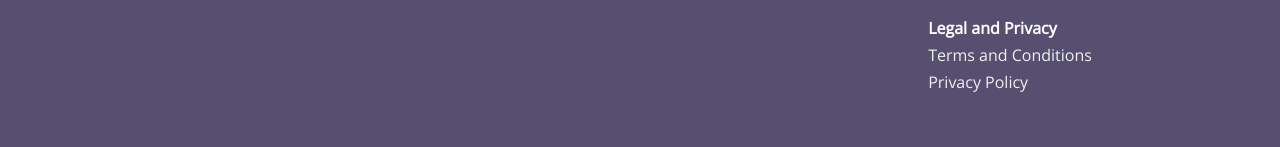
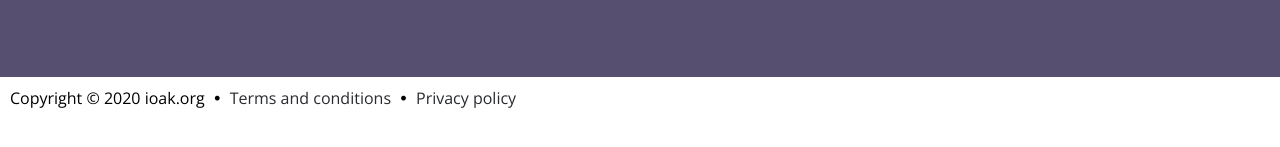
Before and after one commit to ioak-dev/janus-landing-page, a Gatsby site: page / in a window 1280 px wide. Shown: the part 3319-3466 px from the top of the page. After the commit the page ends 3438 px from the top, so only its background shows below. Built offline with nearby package versions, Linux system fonts and the light colour scheme; Gatsby itself is replaced by a stand-in of ours.

Commit message:
Copyright section

```diff
--- a/src/assets/content/FooterSection.json
+++ b/src/assets/content/FooterSection.json
@@ -55,13 +55,13 @@
           "label": "API service"
         }
       ]
-    },
-    {
-      "group": "Legal and Privacy",
-      "list": [
-        { "href": "/terms", "label": "Terms and Conditions" },
-        { "href": "/privacy", "label": "Privacy Policy" }
-      ]
     }
-  ]
+  ],
+  "backup": {
+    "group": "Legal and Privacy",
+    "list": [
+      { "href": "/terms", "label": "Terms and Conditions" },
+      { "href": "/privacy", "label": "Privacy Policy" }
+    ]
+  }
 }
--- /dev/null
+++ b/src/components/CopyrightSection/index.tsx
@@ -0,0 +1,22 @@
+import React from "react"
+import "./style.scss"
+import content from "../../assets/content/FaqSection.json"
+import { Link } from "gatsby"
+
+export default function CopyrightSection() {
+  return (
+    <div className="copyright-section">
+      <div className="copyright-section--copyright">
+        Copyright © 2020 ioak.org
+      </div>
+      <i className="fa fa-circle desktop-only" aria-hidden="true" />
+      <Link to="/terms" title="Terms and conditions">
+        Terms and conditions
+      </Link>
+      <i className="fa fa-circle desktop-only" aria-hidden="true" />
+      <Link to="/privacy" title="Privacy policy">
+        Privacy policy
+      </Link>
+    </div>
+  )
+}
--- /dev/null
+++ b/src/components/CopyrightSection/style.scss
@@ -0,0 +1,26 @@
+.copyright-section {
+  display: grid;
+  align-items: center;
+  @media (max-width: 767px) {
+    padding: 5px;
+    grid-auto-flow: row;
+    row-gap: 5px;
+    font-size: 12px;
+  }
+  @media (min-width: 768px) {
+    padding: 10px;
+    grid-auto-flow: column;
+    justify-content: flex-start;
+    column-gap: 10px;
+  }
+  i {
+    font-size: 5px;
+  }
+  a {
+    text-decoration: none;
+    color: var(--color-foreground-2);
+    &:hover {
+      text-decoration: underline;
+    }
+  }
+}
--- a/src/pages/index.tsx
+++ b/src/pages/index.tsx
@@ -11,6 +11,7 @@ import OnboardSection from "../components/OnboardSection"
 import ContactSection from "../components/ContactSection"
 import FaqSection from "../components/FaqSection"
 import FooterSection from "../components/FooterSection"
+import CopyrightSection from "../components/CopyrightSection"
 
 const IndexPage = () => (
   <div className="page-home">
@@ -23,6 +24,7 @@ const IndexPage = () => (
     <ContactSection />
     <FaqSection />
     <FooterSection />
+    <CopyrightSection />
   </div>
 )
 
--- a/src/pages/privacy.tsx
+++ b/src/pages/privacy.tsx
@@ -4,6 +4,7 @@ import SEO from "../components/seo"
 import HeaderSection from "../components/HeaderSection"
 import PrivacySection from "../components/PrivacyPage/PrivacySection"
 import FooterSection from "../components/FooterSection"
+import CopyrightSection from "../components/CopyrightSection"
 
 const PrivacyPage = () => (
   <div className="page-privacy">
@@ -11,6 +12,7 @@ const PrivacyPage = () => (
     <HeaderSection black />
     <PrivacySection />
     <FooterSection />
+    <CopyrightSection />
   </div>
 )
 
--- /dev/null
+++ b/src/pages/style.scss
@@ -0,0 +1,8 @@
+.page-404 {
+  .page-404--container {
+    min-height: 100vh;
+    display: flex;
+    flex-direction: column;
+    justify-content: space-between;
+  }
+}
--- a/src/pages/terms.tsx
+++ b/src/pages/terms.tsx
@@ -4,6 +4,7 @@ import SEO from "../components/seo"
 import HeaderSection from "../components/HeaderSection"
 import TermsSection from "../components/TermsPage/TermsSection"
 import FooterSection from "../components/FooterSection"
+import CopyrightSection from "../components/CopyrightSection"
 
 const TermsPage = () => (
   <div className="page-terms">
@@ -11,6 +12,7 @@ const TermsPage = () => (
     <HeaderSection black />
     <TermsSection />
     <FooterSection />
+    <CopyrightSection />
   </div>
 )
 
```
Also changed, not shown: src/pages/404.tsx (+17 -5 lines).
